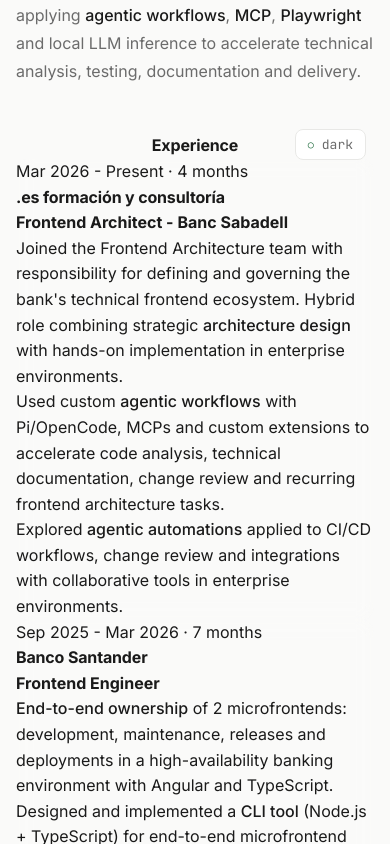
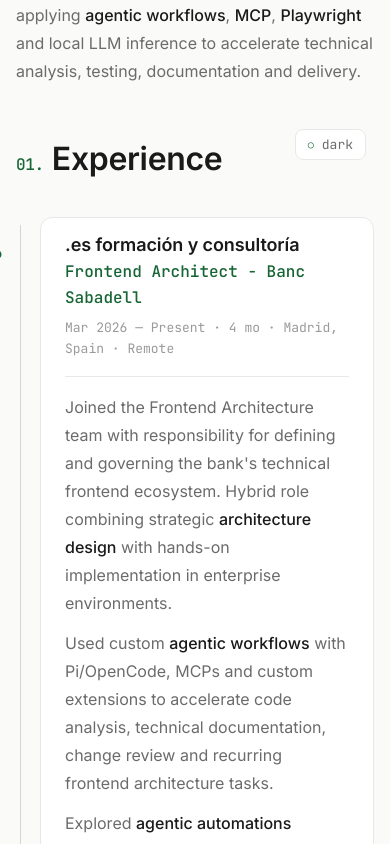
Before and after one commit to RafaGonzalezDev/personal-portfolio, a React (Vite) app: page / in a window 390 px wide. Shown: the part 660-1504 px from the top of the page. Built offline with nearby package versions, Linux system fonts and the light colour scheme.

Commit message:
feat(experience): stacked timeline cards
Introduce a vertical timeline with stacked cards. Each card groups
company, role, and inline meta (date, duration, location) above a body
of description paragraphs. The first entry's dot is filled with the
accent color to anchor the chronology.

```diff
--- a/src/sections/Experience.jsx
+++ b/src/sections/Experience.jsx
@@ -3,7 +3,10 @@
 import { EXPERIENCES } from '@/constants';
 import { parseHighlight } from '@/utils';
 
-const MONTH_LABELS = ['Jan', 'Feb', 'Mar', 'Apr', 'May', 'Jun', 'Jul', 'Aug', 'Sep', 'Oct', 'Nov', 'Dec'];
+const MONTH_LABELS = [
+  'Jan', 'Feb', 'Mar', 'Apr', 'May', 'Jun',
+  'Jul', 'Aug', 'Sep', 'Oct', 'Nov', 'Dec',
+];
 
 const getMonthLabel = (month) => MONTH_LABELS[month - 1];
 
@@ -11,7 +14,6 @@
   if (experience.isCurrent || experience.end === null) {
     return 'Present';
   }
-
   return `${getMonthLabel(experience.end.month)} ${experience.end.year}`;
 };
 
@@ -20,8 +22,7 @@
     month: new Date().getMonth() + 1,
     year: new Date().getFullYear(),
   };
-
-  return ((endDate.year - start.year) * 12) + (endDate.month - start.month) + 1;
+  return (endDate.year - start.year) * 12 + (endDate.month - start.month) + 1;
 };
 
 const formatDuration = (start, end) => {
@@ -31,34 +32,34 @@
   const parts = [];
 
   if (years > 0) {
-    parts.push(`${years} ${years === 1 ? 'year' : 'years'}`);
+    parts.push(`${years} ${years === 1 ? 'yr' : 'yr'}`);
+  }
+  if (months > 0) {
+    parts.push(`${months} ${months === 1 ? 'mo' : 'mo'}`);
   }
 
-  if (months > 0) {
-    parts.push(`${months} ${months === 1 ? 'month' : 'months'}`);
-  }
-
-  return parts.join(' ');
+  return parts.length > 0 ? parts.join(' ') : '< 1 mo';
 };
 
 const formatExperienceDate = (experience) => {
   const startDate = `${getMonthLabel(experience.start.month)} ${experience.start.year}`;
   const endDate = getDisplayEndDate(experience);
   const duration = formatDuration(experience.start, experience.end);
+  return `${startDate} — ${endDate}  ·  ${duration}`;
+};
 
-  return `${startDate} - ${endDate} · ${duration}`;
+const formatMeta = (experience) => {
+  const date = formatExperienceDate(experience);
+  return experience.location ? `${date}  ·  ${experience.location}` : date;
 };
 
 const formatDescription = (description) => {
   const lines = description.split('\n');
   const paragraphs = lines.filter((line) => line.trim());
-
   return (
     <>
       {paragraphs.map((para, index) => (
-        <p key={index} className={styles.description}>
-          {parseHighlight(para.replace(/^- /, ''))}
-        </p>
+        <p key={index}>{parseHighlight(para.replace(/^- /, ''))}</p>
       ))}
     </>
   );
@@ -66,28 +67,33 @@
 
 const Experience = () => {
   return (
-    <section className={styles.experienceSection} id="experience">
-      <h2 className={styles.title}>Experience</h2>
-      <div className={styles.timeline}>
-        {EXPERIENCES.map((experience, index) => {
-          const side = index % 2 === 0 ? styles.left : styles.right;
+    <section className={styles.section} id="experience">
+      <header className={styles.header}>
+        <h2 className={styles.title}>
+          <span className={styles.titleIndex}>01.</span>Experience
+        </h2>
+      </header>
 
-          return (
-            <div
-              key={`${experience.company}-${experience.role}-${experience.start.month}-${experience.start.year}`}
-              className={`${styles.timelineItem} ${side}`}
-            >
-              <div className={styles.iconCircle} aria-label="Experience point" title="Experience point" />
-              <div className={styles.content}>
-                <span className={styles.date}>{formatExperienceDate(experience)}</span>
-                <h3 className={styles.company}>{experience.company}</h3>
-                <p className={styles.role}>{experience.role}</p>
+      <ol className={styles.list}>
+        {EXPERIENCES.map((experience) => (
+          <li
+            key={`${experience.company}-${experience.role}-${experience.start.month}-${experience.start.year}`}
+            className={styles.item}
+          >
+            <div className={styles.head}>
+              <h3 className={styles.company}>{experience.company}</h3>
+              <p className={styles.role}>{experience.role}</p>
+              <p className={styles.meta}>{formatMeta(experience)}</p>
+            </div>
+
+            <div className={styles.body}>
+              <div className={styles.description}>
                 {formatDescription(experience.description)}
               </div>
             </div>
-          );
-        })}
-      </div>
+          </li>
+        ))}
+      </ol>
     </section>
   );
 };
--- a/src/styles/Experience.module.css
+++ b/src/styles/Experience.module.css
@@ -1,263 +1,148 @@
-/* ===== MAIN SECTION ===== */
-.experienceSection {
-  padding: 0;
-  color: var(--primary-text-color);
-  max-width: 100%;
-  margin: 0 auto;
-  width: 100%;
+.section {
+  display: flex;
+  flex-direction: column;
+  gap: var(--space-6);
 }
 
-/* ===== TITLE ===== */
-.title {
-  font-size: var(--font-size-title);
-  margin-bottom: var(--spacing-2xl);
-  text-align: center;
-  font-weight: var(--font-weight-bold);
+.header {
+  display: flex;
+  align-items: baseline;
+  gap: var(--space-3);
 }
 
-/* ===== TIMELINE STRUCTURE ===== */
-.timeline {
-  position: relative;
-  margin: 0 auto;
-  width: 100%;
+.title {
+  display: inline-flex;
+  align-items: baseline;
+  gap: var(--space-2);
+  font-size: var(--font-size-2xl);
+  font-weight: var(--font-weight-semibold);
+  color: var(--text);
+  letter-spacing: var(--tracking-tight);
 }
 
-.timeline::after {
+.titleIndex {
+  font-family: var(--font-mono);
+  font-size: var(--font-size-base);
+  color: var(--accent);
+  font-weight: var(--font-weight-medium);
+}
+
+/* ===== STACKED LIST WITH TIMELINE ===== */
+.list {
+  --timeline-x: var(--space-2);
+  display: flex;
+  flex-direction: column;
+  gap: var(--space-5);
+  position: relative;
+  padding-left: var(--space-7);
+}
+
+.list::before {
   content: '';
   position: absolute;
-  width: 2px;
-  background-color: var(--accent-color);
-  top: 0;
-  bottom: 0;
-  left: 50%;
-  transform: translateX(-50%);
+  left: var(--timeline-x);
+  top: var(--space-2);
+  bottom: var(--space-2);
+  width: var(--size-timeline-line);
+  background-color: var(--border-strong);
 }
 
-/* ===== TIMELINE ITEMS ===== */
-.timelineItem {
+/* ===== CARD ===== */
+.item {
   position: relative;
-  width: 50%;
-  box-sizing: border-box;
-  margin-bottom: var(--spacing-2xl);
-  max-width: 100%;
+  background-color: var(--bg-elevated);
+  border: var(--border-thin);
+  border-radius: var(--radius-lg);
+  padding: var(--space-5) var(--space-6);
+  transition: border-color var(--duration-base) var(--ease);
 }
 
-.timelineItem.left {
-  left: 0;
-  padding-right: var(--spacing-3xl);
+.item:hover {
+  border-color: var(--border-strong);
 }
 
-.timelineItem.right {
-  left: 50%;
-  padding-left: var(--spacing-3xl);
+.item::before {
+  content: '';
+  position: absolute;
+  left: calc(var(--timeline-x) - var(--space-7));
+  top: var(--space-6);
+  width: var(--size-timeline-dot);
+  height: var(--size-timeline-dot);
+  border-radius: var(--radius-pill);
+  background-color: var(--bg);
+  border: var(--border-thick);
+  transform: translateX(-50%);
+  transition: border-color var(--duration-base) var(--ease),
+    background-color var(--duration-base) var(--ease);
 }
 
-.timelineItem::after {
-  content: '';
-  position: absolute;
-  width: var(--size-timeline-dot);
-  height: var(--size-timeline-dot);
-  background-color: var(--accent-color);
-  border: 2px solid var(--background-primary);
-  border-radius: 50%;
-  top: var(--size-timeline-offset);
-  z-index: 1;
+.item:hover::before {
+  border-color: var(--accent);
 }
 
-.timelineItem.left::after {
-  right: -6px;
+.item:first-child::before {
+  background-color: var(--accent);
+  border-color: var(--accent);
 }
 
-.timelineItem.right::after {
-  left: -6px;
-}
-
-/* ===== ICONS AND CIRCLES ===== */
-.iconCircle {
-  position: absolute;
-  top: var(--size-timeline-node-offset);
-  left: 50%;
-  transform: translateX(-50%);
-  width: var(--size-timeline-node);
-  height: var(--size-timeline-node);
-  background: var(--background-secondary);
-  border: 2px solid var(--accent-color);
-  border-radius: 50%;
-  z-index: 2;
-  box-shadow: var(--shadow-sm);
-  display: block;
-}
-
-.timelineItem.left .iconCircle {
-  left: calc(100% - 7px);
-  transform: none;
-}
-
-.timelineItem.right .iconCircle {
-  left: -7px;
-  transform: none;
-}
-
-/* ===== CONTENT ===== */
-.content {
-  padding: var(--spacing-lg) var(--spacing-xl);
-  background-color: var(--surface-glass-subtle);
-  backdrop-filter: blur(var(--blur-surface));
-  -webkit-backdrop-filter: blur(var(--blur-surface-strong));
-  border: var(--surface-border-subtle);
-  border-radius: var(--radius-lg);
-  position: relative;
-  box-shadow: var(--shadow-card);
-  text-align: left;
-  width: 100%;
-  box-sizing: border-box;
-  transition: transform var(--transition-normal) var(--easing-standard),
-              box-shadow var(--transition-normal) var(--easing-standard);
-}
-
-.content:hover {
-  box-shadow: var(--shadow-card-hover);
-}
-
-/* ===== CONTENT ELEMENTS ===== */
-.date {
-  font-size: var(--font-size-text);
-  color: var(--secondary-text-color);
-  display: block;
-  margin-bottom: var(--spacing-xs);
+/* ===== CARD HEAD ===== */
+.head {
+  display: flex;
+  flex-direction: column;
+  gap: var(--space-1);
+  margin-bottom: var(--space-4);
+  padding-bottom: var(--space-4);
+  border-bottom: var(--border-thin);
 }
 
 .company {
-  font-size: var(--font-size-company);
-  font-weight: var(--font-weight-bold);
-  margin: var(--spacing-xs) 0;
-  color: var(--primary-text-color);
+  font-size: var(--font-size-lg);
+  font-weight: var(--font-weight-semibold);
+  color: var(--text);
+  letter-spacing: var(--tracking-snug);
+  line-height: var(--line-height-tight);
 }
 
 .role {
-  color: var(--accent-color);
-  font-size: var(--font-size-role);
-  font-weight: var(--font-weight-bold);
-  margin-bottom: var(--spacing-sm-plus);
+  font-size: var(--font-size-base);
+  font-weight: var(--font-weight-medium);
+  color: var(--accent);
+  font-family: var(--font-mono);
+}
+
+.meta {
+  font-family: var(--font-mono);
+  font-size: var(--font-size-xs);
+  color: var(--text-faint);
+  margin-top: var(--space-1);
+}
+
+/* ===== CARD BODY ===== */
+.body {
+  display: flex;
+  flex-direction: column;
+  gap: var(--space-3);
 }
 
 .description {
-  font-size: var(--font-size-text);
-  line-height: 1.6;
-  color: var(--secondary-text-color);
-  margin-bottom: var(--spacing-sm);
+  display: flex;
+  flex-direction: column;
+  gap: var(--space-3);
 }
 
-/* ===== DESCRIPTION LISTS ===== */
-.descriptionList {
-  font-size: var(--font-size-text);
-  line-height: 1.6;
-  color: var(--secondary-text-color);
-  text-align: left;
-  margin: var(--spacing-sm) 0;
-  padding-left: 0;
-  list-style-type: none;
-}
-
-.descriptionList li {
-  margin-bottom: var(--spacing-sm-plus);
-  position: relative;
-  padding-left: var(--spacing-md);
-}
-
-.descriptionList li::before {
-  content: '-';
-  color: var(--accent-color);
-  position: absolute;
-  left: 0;
-}
-
-/* ===== TECHNOLOGIES SECTION ===== */
-.techLine {
-  font-size: var(--font-size-text);
-  background: var(--surface-accent-soft);
-  padding: var(--spacing-sm-plus) var(--spacing-sm);
-  border-radius: var(--radius-md);
-  margin-top: var(--spacing-sm);
-  color: var(--secondary-text-color);
-  backdrop-filter: blur(var(--blur-chip));
-  -webkit-backdrop-filter: blur(var(--blur-chip));
-  border: var(--surface-border-accent);
-}
-
-.techSection {
-  margin-top: var(--spacing-2xl);
-  padding: 0;
-  border-radius: var(--radius-sm);
-}
-
-.techTitle {
-  font-size: var(--font-size-text);
-  font-weight: var(--font-weight-bold);
-  color: var(--accent-color);
-  margin-bottom: var(--spacing-2xs);
-}
-
-.techList {
-  font-size: var(--font-size-text);
-  color: var(--secondary-text-color);
-  line-height: 1.6;
+.description p {
+  font-size: var(--font-size-base);
+  line-height: var(--line-height-relaxed);
+  color: var(--text-muted);
 }
 
 /* ===== RESPONSIVE ===== */
-@media screen and (max-width: 768px) {
-  .experienceSection {
-    margin-top: 0;
-    margin-bottom: 0;
+@media (max-width: 768px) {
+  .list {
+    --timeline-x: var(--space-1);
+    padding-left: var(--space-5);
   }
-
-  .timeline::after {
-    left: 31px;
-  }
-
-  .timelineItem {
-    width: 100%;
-  }
-
-  .timelineItem.left,
-  .timelineItem.right {
-    left: 0;
-    text-align: left;
-    padding-left: 0 !important;
-    padding-right: 0 !important;
-  }
-
-  .timelineItem.left::after,
-  .timelineItem.right::after {
-    left: 19px;
-  }
-
-  .iconCircle {
-    left: 19px !important;
-    top: var(--size-timeline-node-offset);
-    transform: none;
-  }
-
-  .timeline::after, .timelineItem::after, .iconCircle {
-    display: none;
-  }
-
-  .timelineItem {
-    padding-left: 0;
-    padding-right: 0;
-  }
-
-  .content {
-    border-left: none;
-    border-top: none;
-    border: var(--surface-border-subtle);
-    padding: var(--spacing-md);
-    margin-bottom: var(--spacing-md);
-    border-radius: var(--radius-lg);
-  }
-
-  .timelineItem,
-  .content {
-    transform: none !important;
+  .item {
+    padding: var(--space-4) var(--space-5);
   }
 }
```
